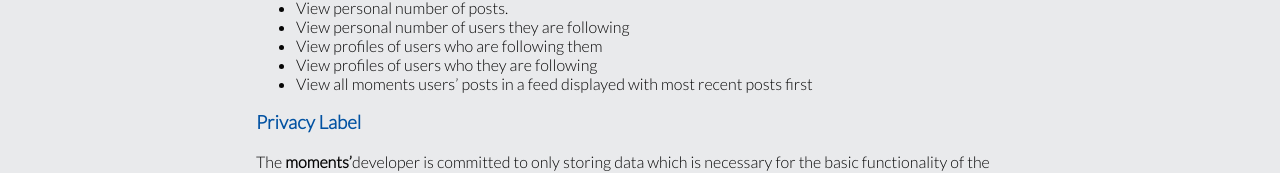
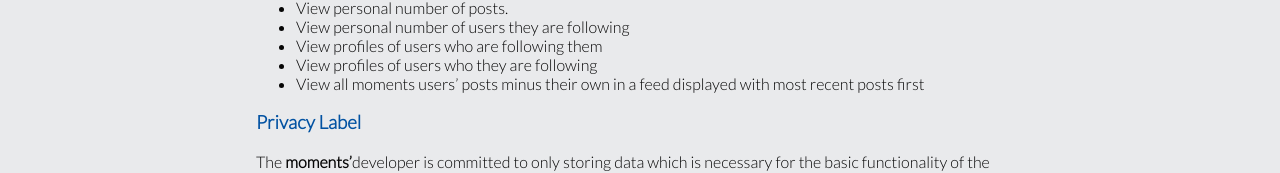
Before and after one commit to trevorjalt/moments-client, a React (Create React App) app: page / in a window 1280 px wide. Shown: the part 1004-1177 px from the top of the page. Built offline with nearby package versions, Linux system fonts and the light colour scheme; no server answers.

Commit message:
README fix.  Feed information clarification

```diff
--- a/src/components/Landing/Landing.js
+++ b/src/components/Landing/Landing.js
@@ -68,7 +68,8 @@ export default class Landing extends Component {
                             <li>View personal number of users they are following</li>
                             <li>View profiles of users who are following them</li>
                             <li>View profiles of users who they are following</li>
-                            <li>View all moments users’ posts in a feed displayed with most recent posts first</li>
+                            <li>View all moments users’ posts minus their own in a
+                                feed displayed with most recent posts first</li>
                         </ul>
                         <h3 className='landing-section-title'>Privacy Label</h3>
                         <p>The <span className='bold-information'>moments’</span>
--- a/src/config.js
+++ b/src/config.js
@@ -2,6 +2,6 @@
 const endpoints = {
     API_ENDPOINT: 'https://moments-app-api.herokuapp.com/api',
     API_TOKEN: process.env.REACT_APP_API_TOKEN,
-}
+};
 
 export default endpoints
```
Also changed, not shown: 1 other file (tests, documents, lock files or other folders).
